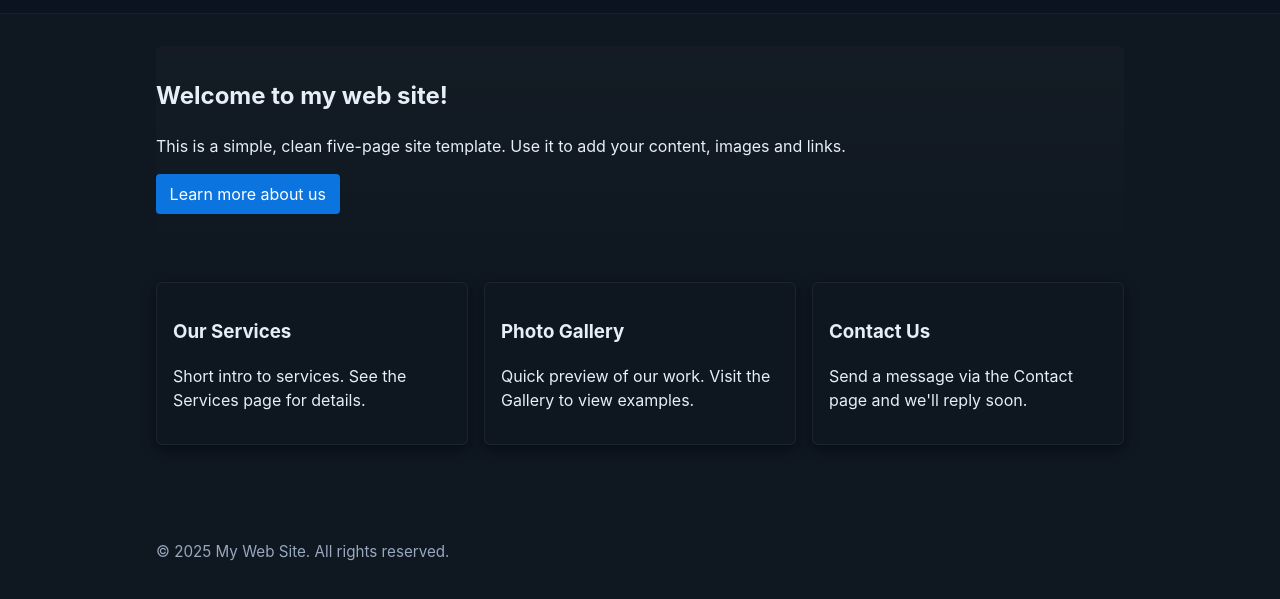
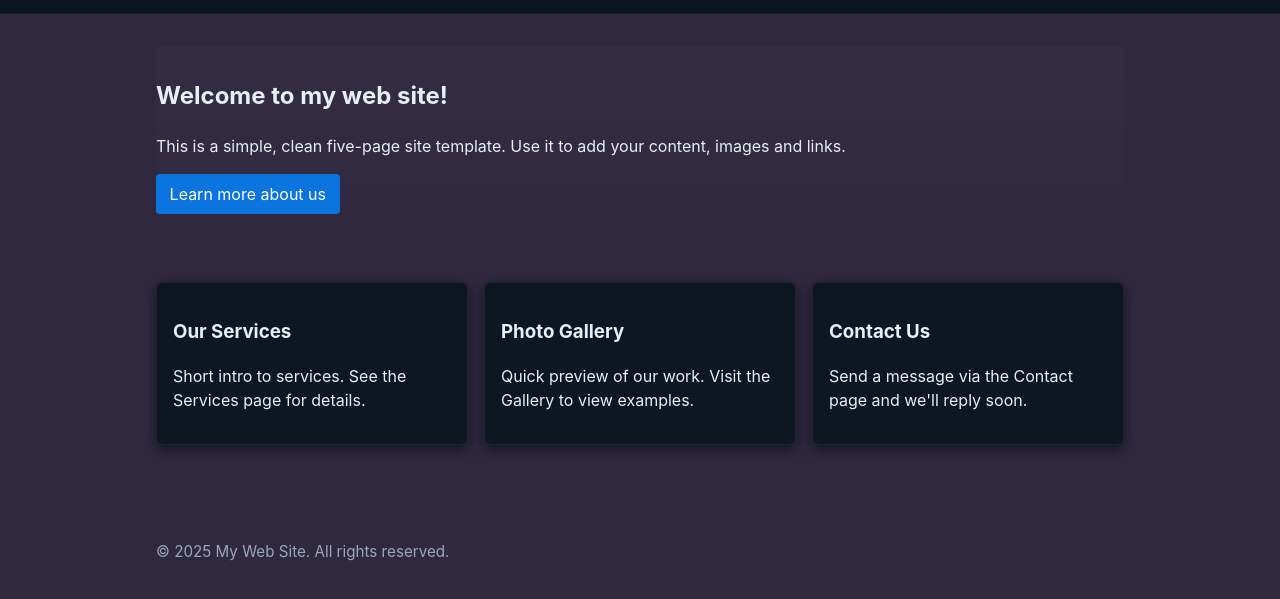
Before and after one commit to miyuruedirisingha/miyuru-web, a plain HTML site: page index.html in a window 1280 px wide. Shown: the part 59-658 px from the top of the page. Drawn offline with Linux system fonts and the light colour scheme.

Commit message:
color change

```diff
--- a/index.css
+++ b/index.css
@@ -1,6 +1,6 @@
 /* Dark mode color scheme */
 :root{
-	--bg: #0f1720;
+	--bg: #2f283f;
 	--surface: #0b1220;
 	--card: #0e1620;
 	--text: #e6eef6;
```
